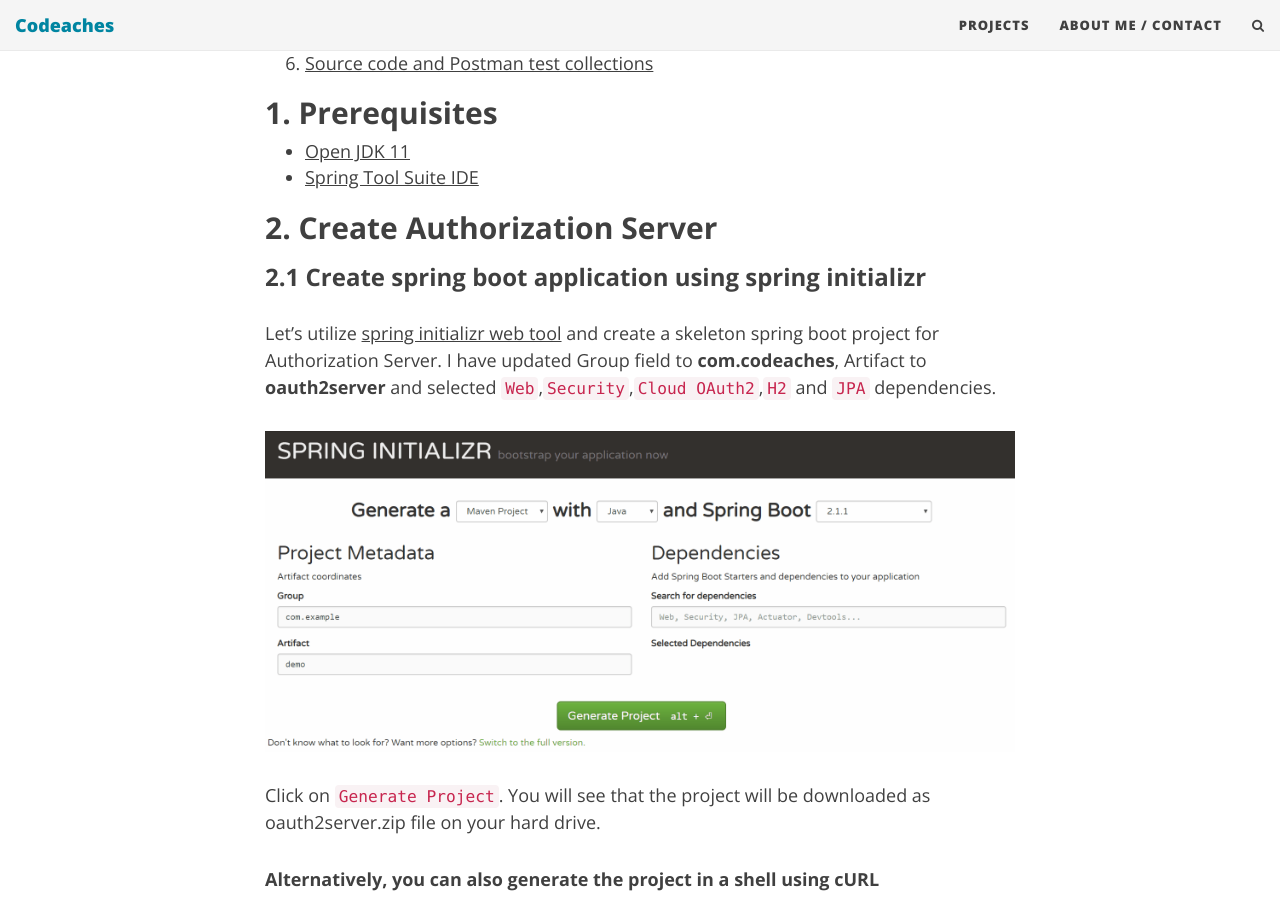
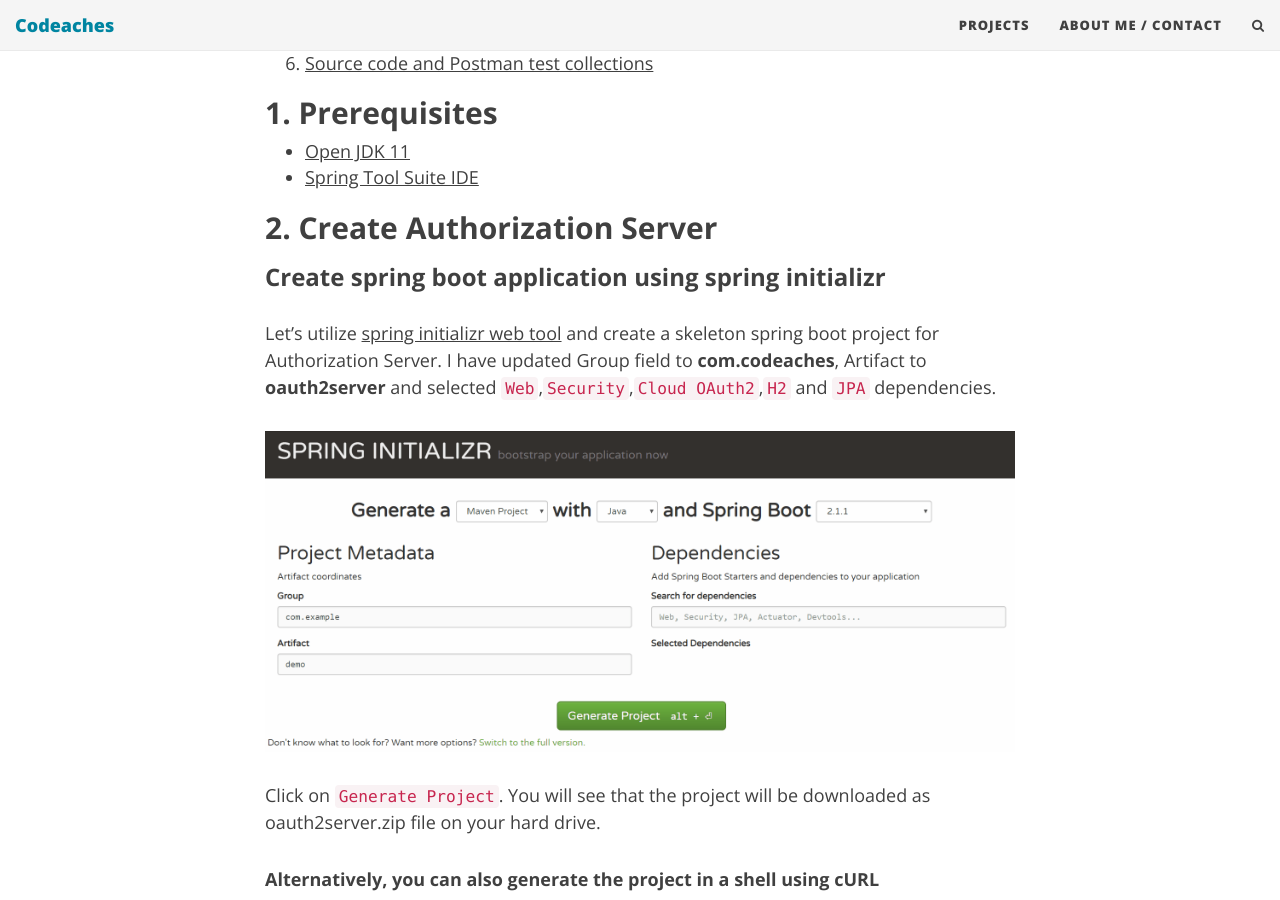
Before and after one commit to codeaches/codeaches.github.io, a Jekyll site: the page built from _posts/2018-12-20-Spring Boot-OAuth2 and Resource Server setup.md, in a window 1280 px wide and 900 px high, scrolled down 912 px. Built offline with Jekyll 4.4.1, drawn with Linux system fonts in a browser that asks for light colours; nearby versions of some CDN libraries; comment, search, counter and statistics services are not loaded; some of the changed text lies outside the part shown.

Commit message:
no message

```diff
--- a/_posts/2018-12-20-Spring Boot-OAuth2 and Resource Server setup.md
+++ b/_posts/2018-12-20-Spring Boot-OAuth2 and Resource Server setup.md
@@ -44,7 +44,7 @@ In this tutorial, let's setup a OAuth 2.0 Authorization server and Resource Serv
 
 ## 2. Create Authorization Server {#createauthserver}
 
-### 2.1 Create spring boot application using spring initializr {#enableauthorizationserver}
+### Create spring boot application using spring initializr {#enableauthorizationserver}
 
 Let's utilize [spring initializr web tool](https://start.spring.io/){:target="_blank"} and create a skeleton spring boot project for Authorization Server. I have updated Group field to **com.codeaches**, Artifact to **oauth2server** and selected `Web`,`Security`,`Cloud OAuth2`,`H2` and `JPA` dependencies.
 
```
Also changed, not shown: other parts of _posts/2018-12-20-Spring Boot-OAuth2 and Resource Server setup.md (+4 -4 lines).
